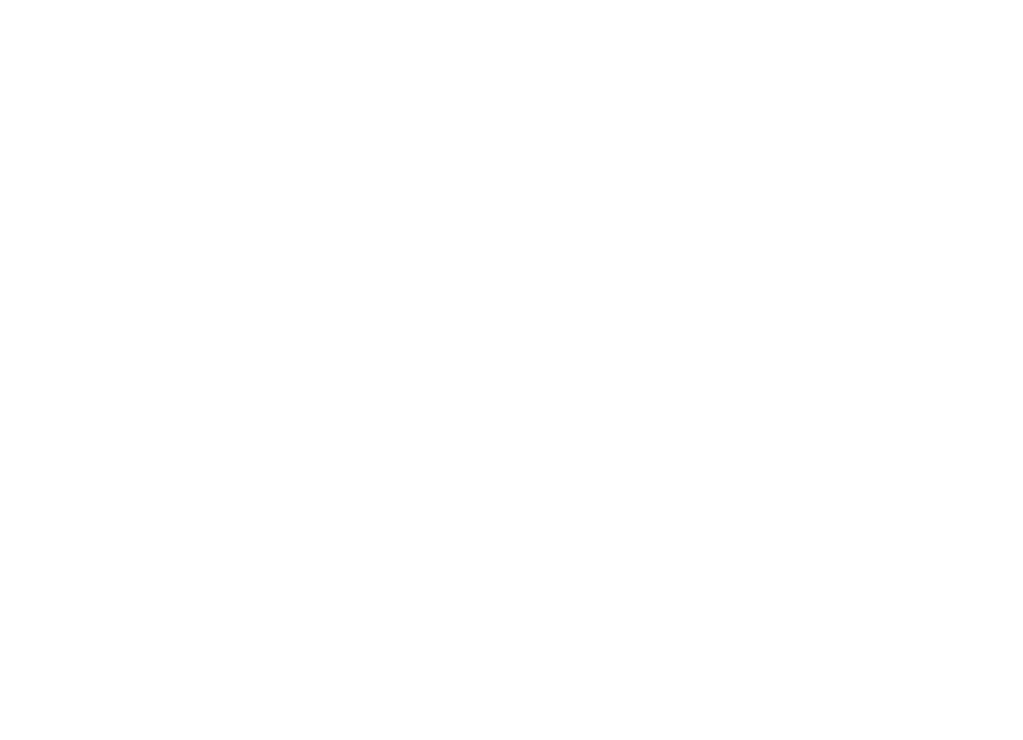
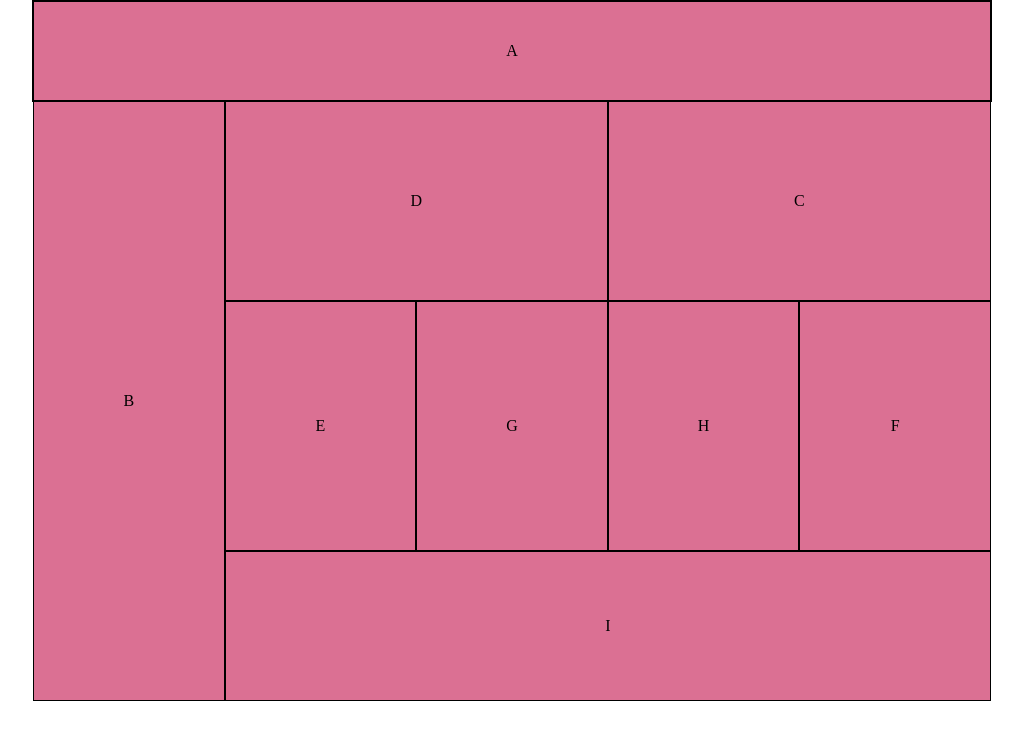
Before and after one commit to 1benisin/lab-01, a plain HTML site: page index.html in a window 1280 px wide. Shown: the whole page, without its empty margins (128-1151 px from the left). Drawn offline with Linux system fonts and the light colour scheme.

Commit message:
finished layout and fully responsive

```diff
--- a/css/base.css
+++ b/css/base.css
@@ -0,0 +1,19 @@
+
+* {
+    box-sizing: border-box;
+}
+
+header, nav, section, div, footer {
+    background-color: lightgrey;
+    border: 1px solid black;
+    position: relative;
+}
+
+
+p {
+    margin: 0;
+    position: absolute;
+    top: 50%;
+    left: 50%;
+    transform: translate(-50%, -50%);
+}
--- a/css/layout.css
+++ b/css/layout.css
@@ -0,0 +1,76 @@
+
+
+#wrapper {
+    max-width: 960px;
+    width: 90%;
+    margin: auto;
+    background-color: aliceblue;
+}
+
+header {
+    height: 75px;
+}
+
+nav {
+    height: 150px;
+}
+
+section {
+    height: 125px;
+}
+
+.card {
+    width: 50%;
+    height: 30vh;
+}
+
+#e, #g {
+    float: left;
+}
+
+#f, #h {
+    float: right;
+}
+
+footer {
+    height: 80px;
+    clear: both;
+}
+
+
+@media only screen and (min-width: 768px){
+
+    header, nav, section, div, footer {
+        background-color: palevioletred;
+    }
+
+    header {
+        height: 100px;
+    }
+
+    nav {
+        width: 20%;
+        height: 600px;
+        float: left;
+    }
+
+    section {
+        width: 40%;
+        height: 200px;
+        float: right;
+    }
+
+    .card {
+        width: 20%;
+        float: right;
+        height: 250px
+    }
+
+    footer {
+        width: 80%;
+        float: right;
+        clear: right;
+        height: 150px;
+    }
+
+}
--- a/index.html
+++ b/index.html
@@ -6,9 +6,43 @@
     <meta name="viewport" content="width=device-width, initial-scale=1.0">
     <meta http-equiv="X-UA-Compatible" content="ie=edge">
     <title>Lab 01: SMACSS and Responsive Web Design</title>
+
+    <link rel="stylesheet" type="text/css" href="css/reset.css">
+    <link rel="stylesheet" type="text/css" href="css/base.css">
+    <link rel="stylesheet" type="text/css" href="css/layout.css">
+    <link rel="stylesheet" type="text/css" href="css/module.css">
 </head>
 
 <body>
+    <div id="wrapper">
+        <header id="a">
+            <p>A</p>
+        </header>
+        <nav id="b">
+            <p>B</p>
+        </nav>
+        <section id="c">
+            <p>C</p>
+        </section>
+        <section id="d">
+            <p>D</p>
+        </section>
+        <div class="card" id="e">
+            <p>E</p>
+        </div>
+        <div class="card" id="f">
+            <p>F</p>
+        </div>
+        <div class="card" id="g">
+            <p>G</p>
+        </div>
+        <div class="card" id="h">
+            <p>H</p>
+        </div>
+        <footer id="i">
+            <p>I</p>
+        </footer>
+    </div>
 
 </body>
 
```
